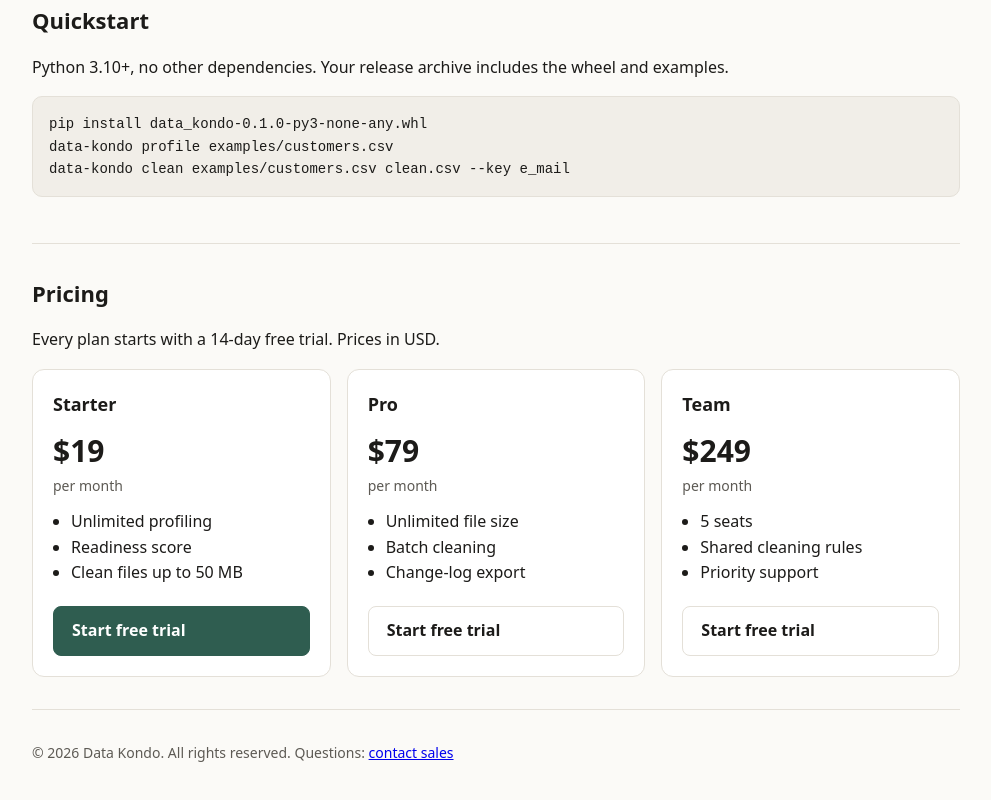
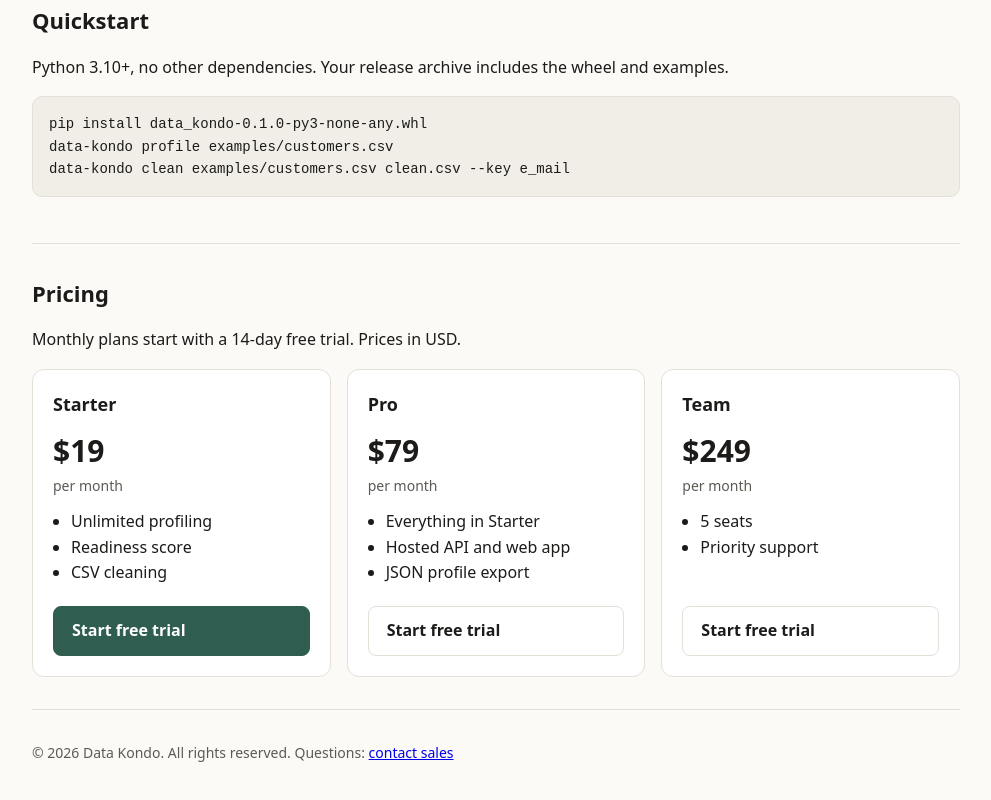
Before and after one commit to eliem08/data-kondo, a plain HTML site: page landing/index.html in a window 1280 px wide. Shown: the part 674-1474 px from the top of the page, without its empty margins (144-1135 px from the left). Drawn offline with Linux system fonts and the light colour scheme.

Commit message:
Pricing copy: list only what the software does; trial applies to monthly plans; plan note

```diff
--- a/landing/index.html
+++ b/landing/index.html
@@ -53,24 +53,24 @@ data-kondo clean examples/customers.csv clean.csv --key e_mail</code></pre>
   </section>
   <section>
     <h2>Pricing</h2>
-    <p>Every plan starts with a 14-day free trial. Prices in USD.</p>
+    <p>Monthly plans start with a 14-day free trial. Prices in USD.</p>
     <div class="grid">
       <article class="plan">
         <h3>Starter</h3>
         <p class="price">$19<span>per month</span></p>
-        <ul><li>Unlimited profiling</li><li>Readiness score</li><li>Clean files up to 50 MB</li></ul>
+        <ul><li>Unlimited profiling</li><li>Readiness score</li><li>CSV cleaning</li></ul>
         <a class="btn primary" href="https://github.com/eliem08/data-kondo/issues/new?title=Data%20Kondo%20Starter&amp;labels=sales">Start free trial</a>
       </article>
       <article class="plan">
         <h3>Pro</h3>
         <p class="price">$79<span>per month</span></p>
-        <ul><li>Unlimited file size</li><li>Batch cleaning</li><li>Change-log export</li></ul>
+        <ul><li>Everything in Starter</li><li>Hosted API and web app</li><li>JSON profile export</li></ul>
         <a class="btn" href="https://github.com/eliem08/data-kondo/issues/new?title=Data%20Kondo%20Pro&amp;labels=sales">Start free trial</a>
       </article>
       <article class="plan">
         <h3>Team</h3>
         <p class="price">$249<span>per month</span></p>
-        <ul><li>5 seats</li><li>Shared cleaning rules</li><li>Priority support</li></ul>
+        <ul><li>5 seats</li><li>Priority support</li></ul>
         <a class="btn" href="https://github.com/eliem08/data-kondo/issues/new?title=Data%20Kondo%20Team&amp;labels=sales">Start free trial</a>
       </article>
     </div>
```
Also changed, not shown: 1 other file.
